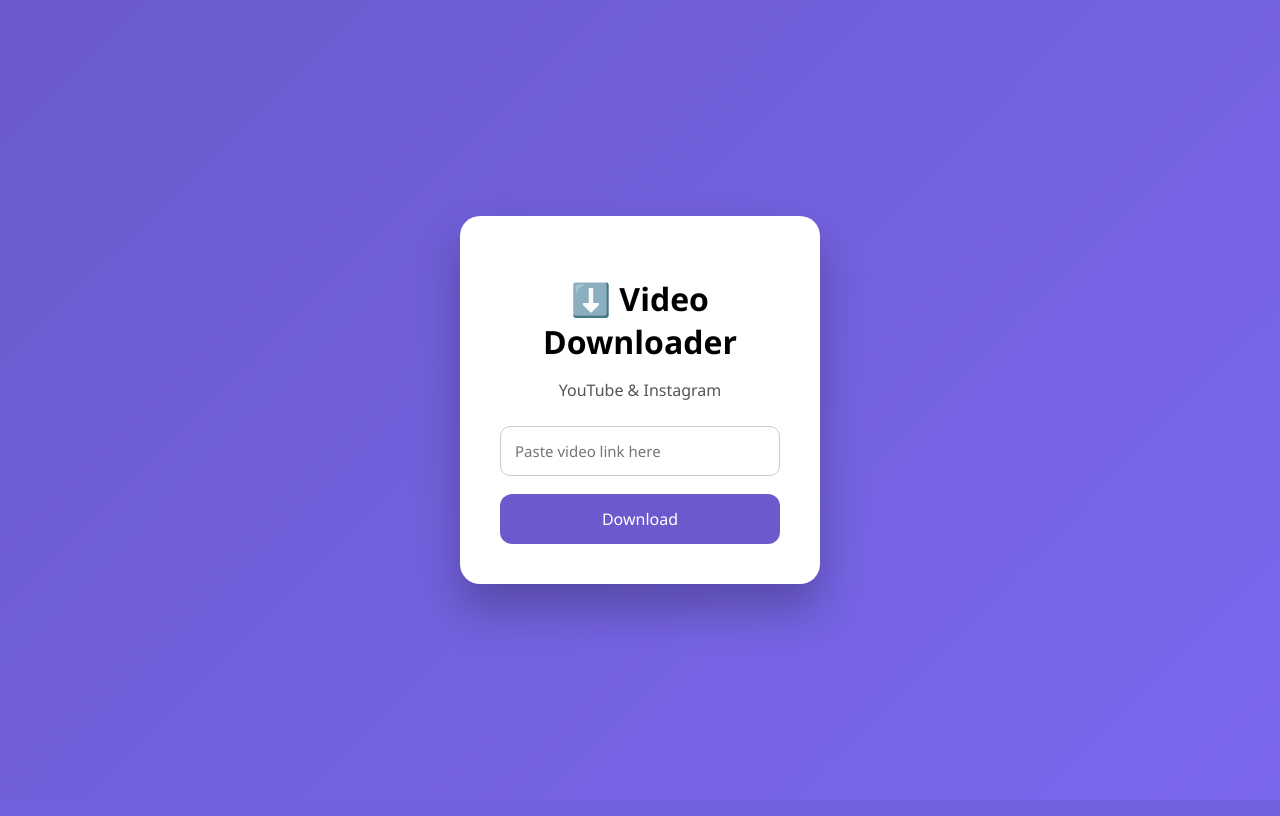
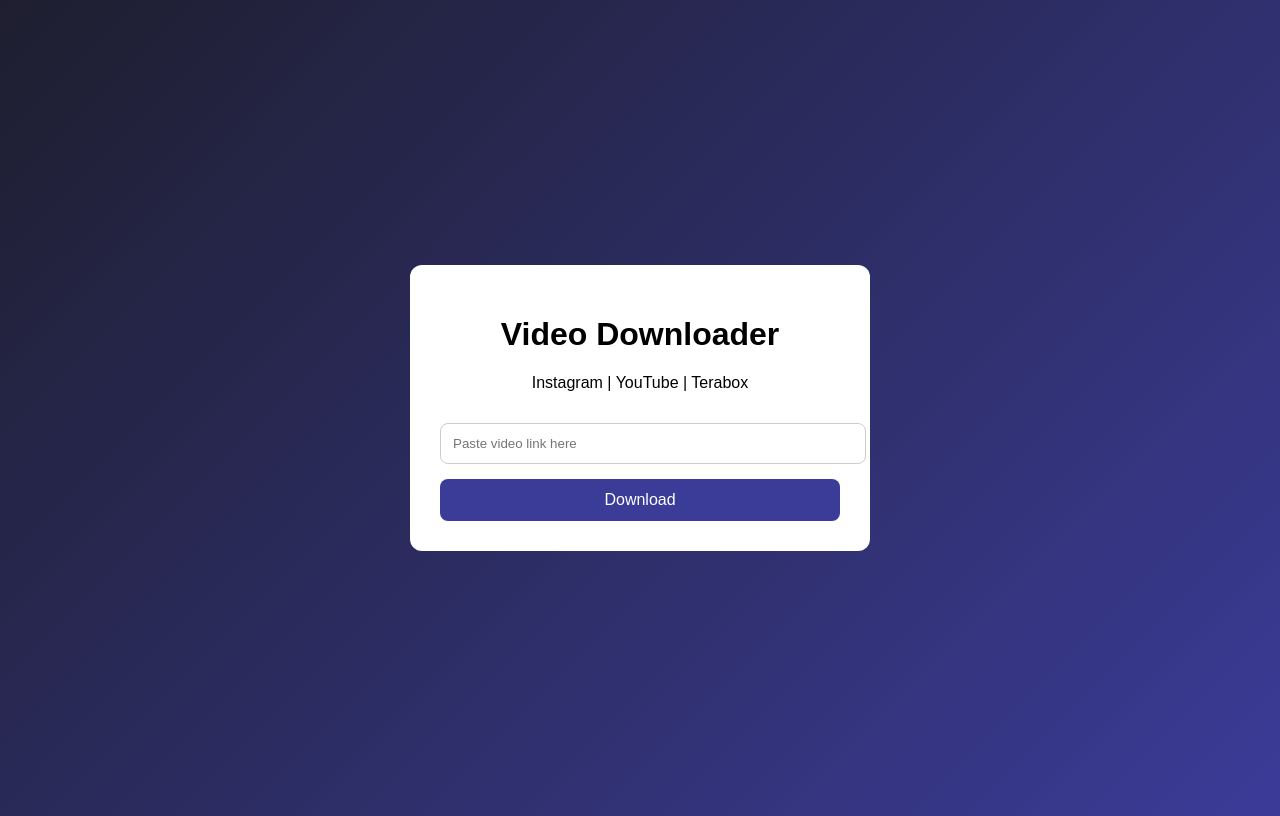
Before and after one commit to PraveenKumar-S282/VIDEO-DOWNLOADER-APPLI, a Flask app: page / in a window 1280 px wide. Run offline with Flask 3, Linux system fonts and the light colour scheme.

Commit message:
Add files via upload

```diff
--- a/app.py
+++ b/app.py
@@ -5,28 +5,43 @@ import uuid
 
 app = Flask(__name__)
 
-DOWNLOAD_FOLDER = "downloads"
-os.makedirs(DOWNLOAD_FOLDER, exist_ok=True)
+DOWNLOAD_DIR = "/tmp"
+os.makedirs(DOWNLOAD_DIR, exist_ok=True)
 
 @app.route("/", methods=["GET", "POST"])
 def index():
     if request.method == "POST":
-        url = request.form["url"]
+        url = request.form.get("url")
 
-        filename = f"{uuid.uuid4()}.mp4"
-        filepath = os.path.join(DOWNLOAD_FOLDER, filename)
+        unique_id = str(uuid.uuid4())
+        output_path = os.path.join(DOWNLOAD_DIR, unique_id + ".mp4")
 
         ydl_opts = {
-            "outtmpl": filepath,
-            "format": "best"
+            "outtmpl": output_path,
+            "format": "mp4/best",
+            "quiet": True,
+            "noplaylist": True
         }
 
-        with yt_dlp.YoutubeDL(ydl_opts) as ydl:
-            ydl.download([url])
+        try:
+            with yt_dlp.YoutubeDL(ydl_opts) as ydl:
+                ydl.download([url])
 
-        return send_file(filepath, as_attachment=True)
+            return send_file(
+                output_path,
+                as_attachment=True,
+                download_name="video.mp4"
+            )
+
+        except Exception as e:
+            return f"Error: {str(e)}"
+
+        finally:
+            if os.path.exists(output_path):
+                os.remove(output_path)
 
     return render_template("index.html")
 
+
 if __name__ == "__main__":
-    app.run(debug=True)
+    app.run()
--- a/static/style.css
+++ b/static/style.css
@@ -1,60 +1,40 @@
-* {
-    font-family: 'Segoe UI', sans-serif;
-    box-sizing: border-box;
-}
-
 body {
-    margin: 0;
+    background: linear-gradient(135deg, #1e1e2f, #3b3b98);
+    font-family: Arial;
     height: 100vh;
-    background: linear-gradient(135deg, #6a5acd, #7b68ee);
     display: flex;
     justify-content: center;
     align-items: center;
 }
 
-.card {
+.container {
     background: white;
-    padding: 40px;
-    width: 360px;
-    border-radius: 20px;
+    padding: 30px;
+    width: 90%;
+    max-width: 400px;
+    border-radius: 12px;
     text-align: center;
-    box-shadow: 0 25px 45px rgba(0,0,0,0.25);
-}
-
-h1 {
-    margin-bottom: 5px;
-}
-
-p {
-    color: #555;
-    margin-bottom: 25px;
 }
 
 input {
     width: 100%;
-    padding: 14px;
-    border-radius: 10px;
+    padding: 12px;
+    margin: 15px 0;
+    border-radius: 8px;
     border: 1px solid #ccc;
-    font-size: 15px;
-}
-
-input:focus {
-    outline: none;
-    border-color: #6a5acd;
 }
 
 button {
-    margin-top: 18px;
     width: 100%;
-    padding: 14px;
-    font-size: 16px;
-    background: #6a5acd;
+    padding: 12px;
+    background: #3b3b98;
     color: white;
     border: none;
-    border-radius: 12px;
+    border-radius: 8px;
+    font-size: 16px;
     cursor: pointer;
 }
 
 button:hover {
-    background: #5a4bcf;
+    background: #2c2c7a;
 }
--- a/templates/index.html
+++ b/templates/index.html
@@ -1,21 +1,18 @@
 <!DOCTYPE html>
-<html lang="en">
+<html>
 <head>
-    <meta charset="UTF-8">
-    <title>Video Downloader</title>
+    <title>Universal Video Downloader</title>
     <link rel="stylesheet" href="/static/style.css">
 </head>
 <body>
+    <div class="container">
+        <h1>Video Downloader</h1>
+        <p>Instagram | YouTube | Terabox</p>
 
-<div class="card">
-    <h1>⬇️ Video Downloader</h1>
-    <p>YouTube & Instagram</p>
-
-    <form method="POST">
-        <input type="text" name="url" placeholder="Paste video link here" required>
-        <button type="submit">Download</button>
-    </form>
-</div>
-
+        <form method="POST">
+            <input type="url" name="url" placeholder="Paste video link here" required>
+            <button type="submit">Download</button>
+        </form>
+    </div>
 </body>
 </html>
```
